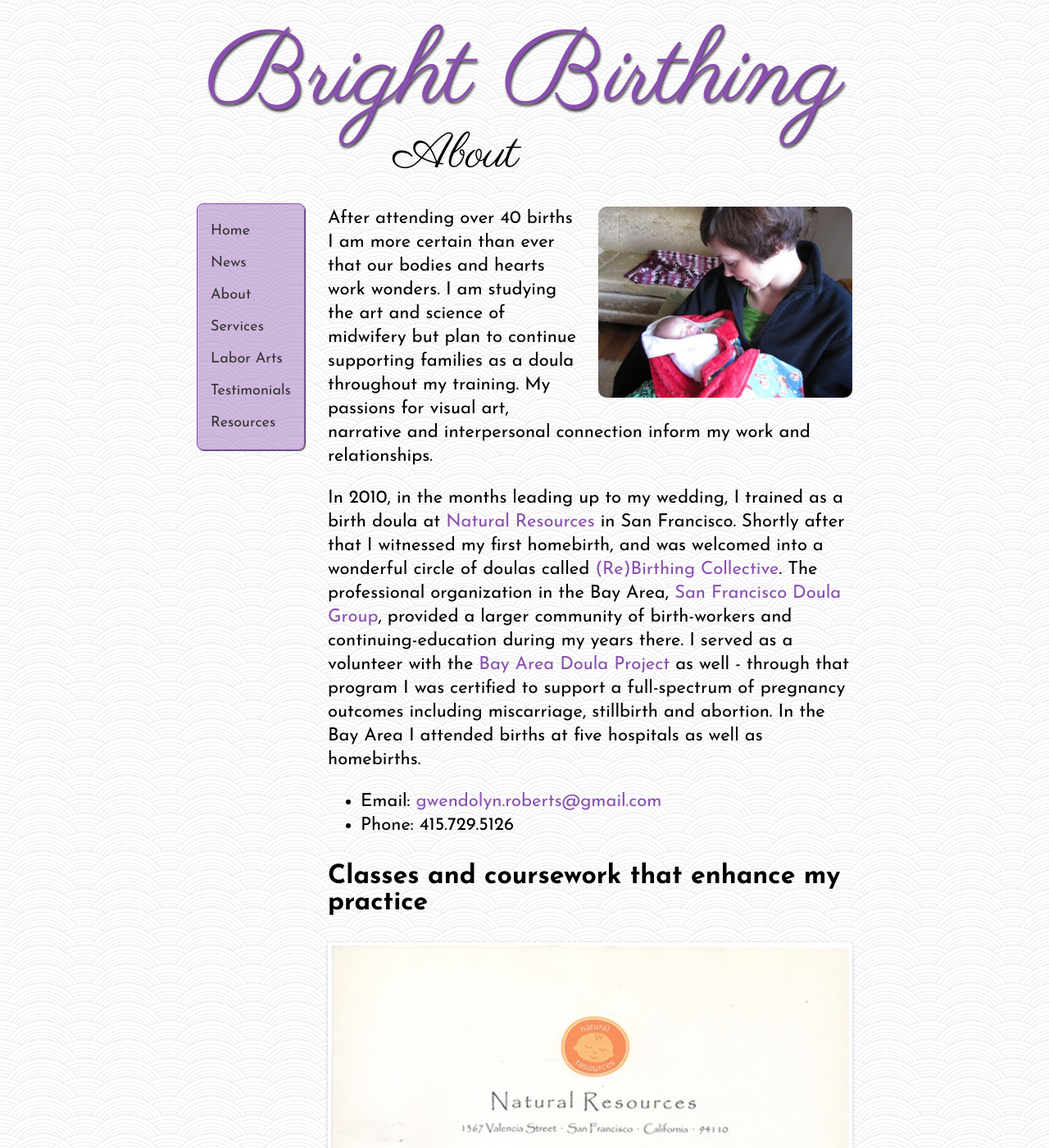
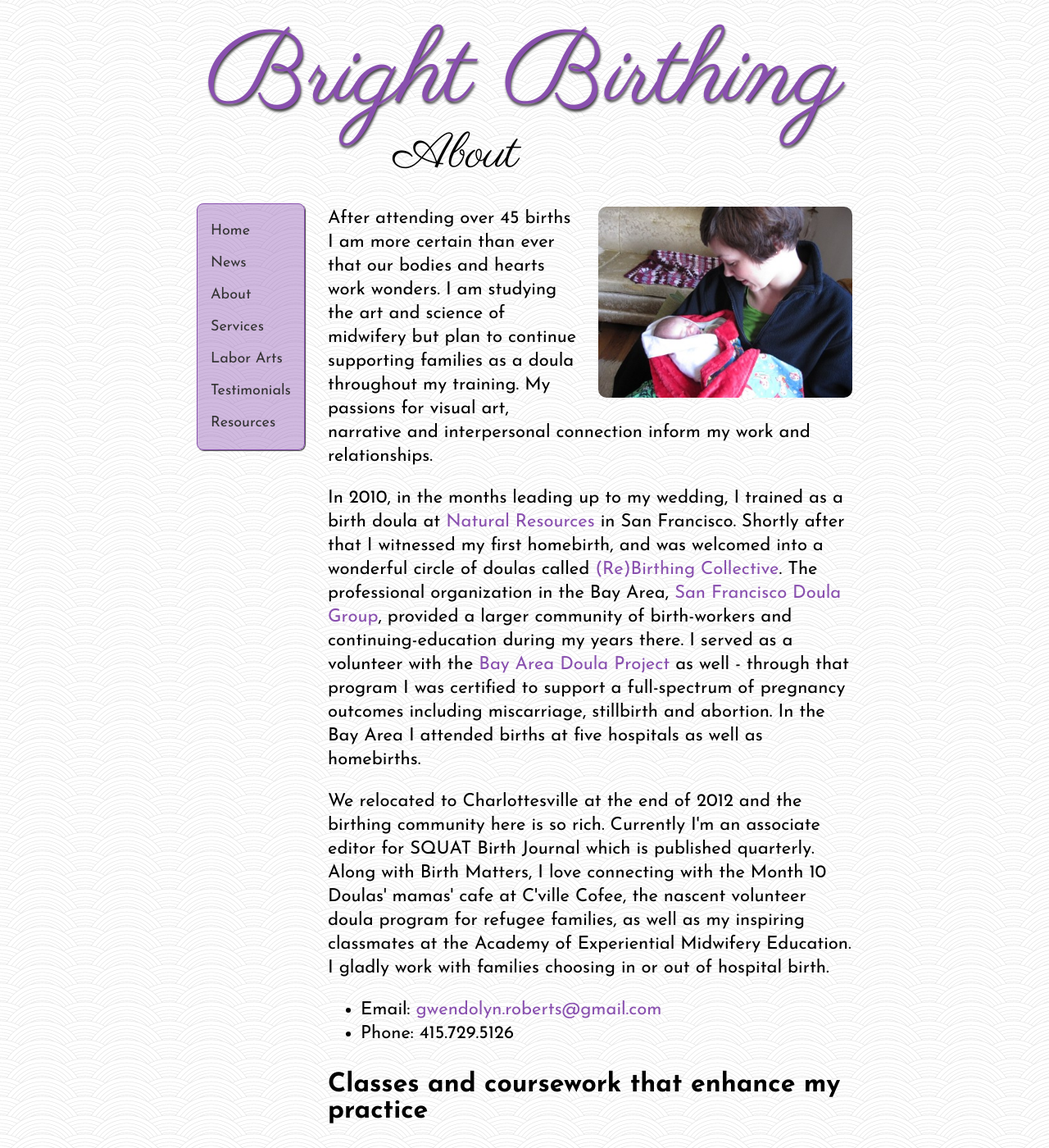
Before and after one commit to austinmbrown/bright-birthing, a Jekyll site: the page built from about/index.html, in a window 1280 px wide and 1400 px high. Shown: the whole window at 82% size. Built offline with Jekyll 4.4.1, drawn with Linux system fonts in a browser that asks for light colours; nearby versions of some CDN libraries; some web fonts are replaced; Markdown is read by kramdown in place of the engine named in the settings.

Commit message:
about page update

```diff
--- a/_layouts/default.html
+++ b/_layouts/default.html
@@ -15,8 +15,7 @@
         <link rel="stylesheet" href="/css/main.css">
 
         <!-- Fonts -->
-        <link href='http://fonts.googleapis.com/css?family=Parisienne|Antic+Didone|Balthazar' rel='stylesheet' type='text/css'>
-        <link href='http://fonts.googleapis.com/css?family=Josefin+Sans:300,400,700' rel='stylesheet' type='text/css'>
+        <link href='http://fonts.googleapis.com/css?family=Parisienne|Josefin+Sans:300,400,700' rel='stylesheet' type='text/css'>
 
         <link rel="stylesheet" href="/css/flexslider.css" type="text/css">
         <script src="https://ajax.googleapis.com/ajax/libs/jquery/1.6.2/jquery.min.js"></script>
--- a/about/index.html
+++ b/about/index.html
@@ -6,10 +6,10 @@ title: About
 <h2>About</h2>
 
 	<p><img style="width:310px; float:right" src="/img/lily.JPG">
-	After attending over 40 births I am more certain than ever that our bodies and hearts work wonders. I am studying the art and science of midwifery but plan to continue supporting families as a doula throughout my training. My passions for visual art, narrative and interpersonal connection inform my work and relationships.</p>
+	After attending over 45 births I am more certain than ever that our bodies and hearts work wonders. I am studying the art and science of midwifery but plan to continue supporting families as a doula throughout my training. My passions for visual art, narrative and interpersonal connection inform my work and relationships.</p>
 
 	<p>In 2010, in the months leading up to my wedding, I trained as a birth doula at <a href="http://www.naturalresources-sf.com/" target="_blank">Natural Resources</a> in San Francisco. Shortly after that I witnessed my first homebirth, and was welcomed into a wonderful circle of doulas called <a href="http://rebirthingcollective.org/" target="_blank">(Re)Birthing Collective</a>. The professional organization in the Bay Area, <a href="http://www.sfdoulagroup.com/" target="_blank">San Francisco Doula Group</a>, provided a larger community of birth-workers and continuing-education during my years there. I served as a volunteer with the <a href="http://badp.squarespace.com/" target="_blank">Bay Area Doula Project</a> as well - through that program I was certified to support a full-spectrum of pregnancy outcomes including miscarriage, stillbirth and abortion. In the Bay Area I attended births at five hospitals as well as homebirths.</p>
-
+	<p>We relocated to Charlottesville at the end of 2012 and the birthing community here is so rich. Currently I'm an associate editor for SQUAT Birth Journal which is published quarterly. Along with Birth Matters, I love connecting with the Month 10 Doulas' mamas' cafe at C'ville Cofee, the nascent volunteer doula program for refugee families, as well as my inspiring classmates at the Academy of Experiential Midwifery Education. I gladly work with families choosing in or out of hospital birth. </p>
 	<ul>
 		<li>Email: <a href="mailto:gwendolyn.roberts@gmail.com">gwendolyn.roberts@gmail.com</a></li>
 		<li>Phone: 415.729.5126</li>
```
